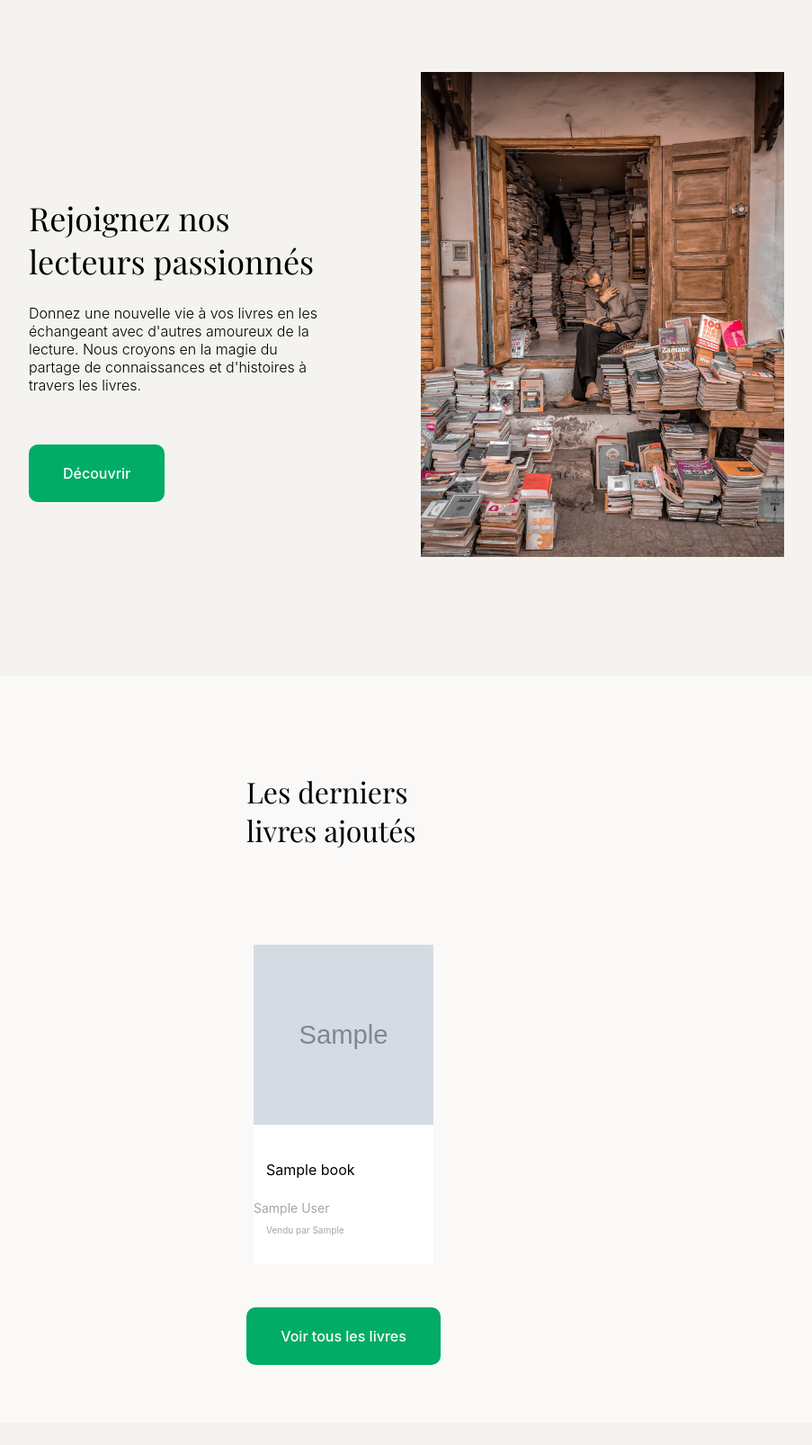
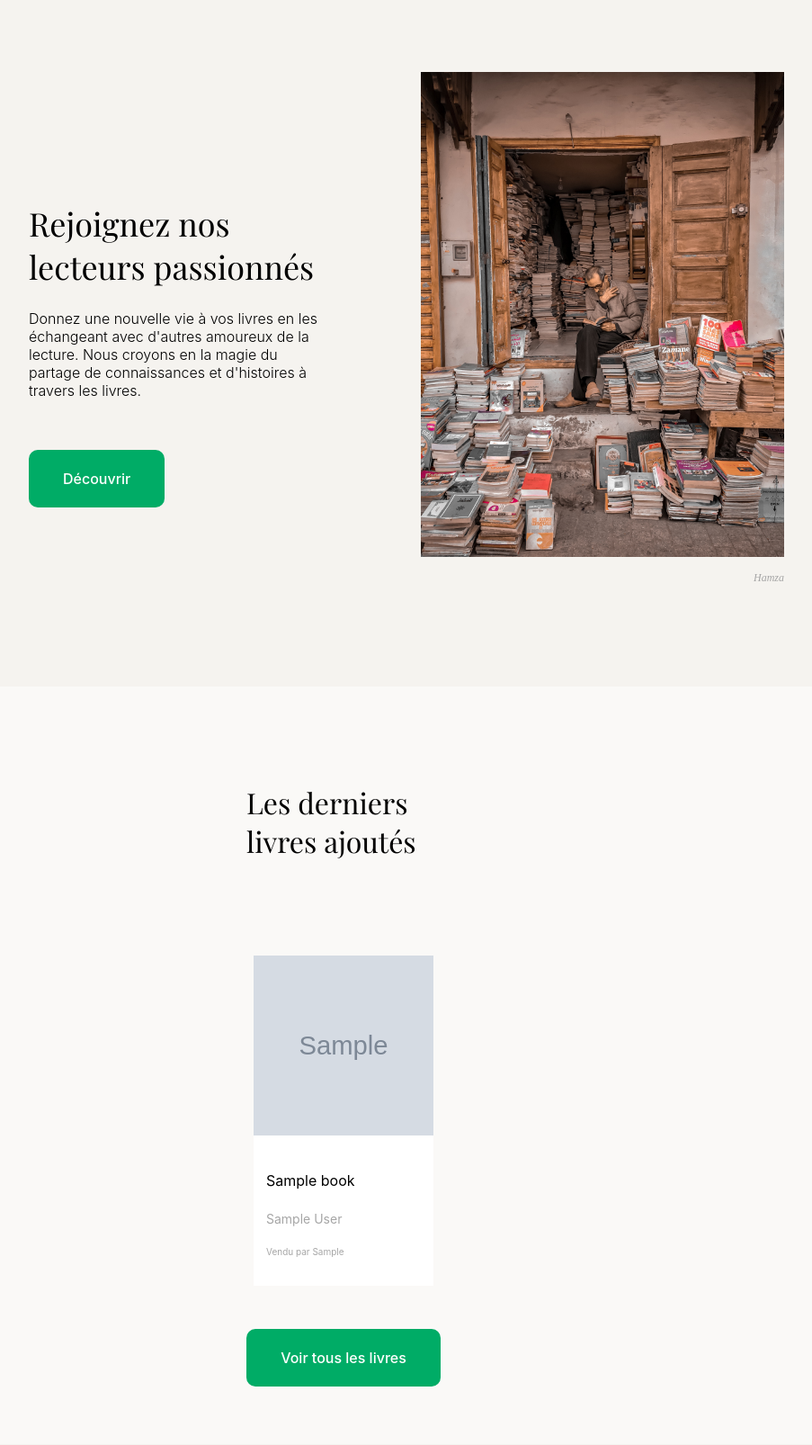
Before and after one commit to GregoryBeylier/projet_web_site_TomTroc, a PHP site: page / in a window 1280 px wide; the page is wider, and only the part inside the window is pictured. Shown: the part 80-1686 px from the top of that part at 90% size, without its empty margins (258-1161 px from the left). Run offline with PHP 8.4, Linux system fonts and the light colour scheme; tables that the repository leaves empty hold one stand-in row (values such as "Sample post"); grey boxes marked "Sample" are stand-in pictures.

Commit message:
feat: home page Hamza credit and various fixes

```diff
--- a/css/Style.css
+++ b/css/Style.css
@@ -102,8 +102,17 @@ a {
 .hero_image img {
   width: 404px;
   height: 539px;
-  padding-bottom: 128px;
+
   padding-top: 80px;
+}
+
+.hero_image_credit {
+    font-style: italic;
+    font-size: 12px;
+    color: #a6a6a6;
+    text-align: right;
+    margin-top: 12px;
+    padding-bottom: 101px;
 }
 
 .btn_decouvrir {
@@ -160,7 +169,7 @@ a {
 }
 
 .book_title {
-  font-family: "inter";
+    font-family: "inter";
   font-size: 16px;
   font-weight: 400;
   padding-left: 14px;
@@ -866,7 +875,7 @@ a {
   margin: 0;
 }
 
-.book_author {
+.book_author_detail {
   color: #a6a6a6;
   font-size: 14px;
   margin: 8px 0;
--- a/views/book/detail.php
+++ b/views/book/detail.php
@@ -23,7 +23,7 @@
         <div class="book_detail_right">
             <div class="book_detail_right_top">
                 <h1><?php echo strip_tags(htmlspecialchars_decode($book->getTitle())); ?></h1>
-                <p class="book_author">par <?php echo strip_tags(htmlspecialchars_decode($book->getAuthor())); ?></p>
+                <p class="book_author_detail">par <?php echo strip_tags(htmlspecialchars_decode($book->getAuthor())); ?></p>
                 <hr>
                 <p class="book_description_label">DESCRIPTION</p>
                 <p class="book_description"><?php echo nl2br(strip_tags(htmlspecialchars_decode($book->getDescription()))); ?></p>
--- a/views/home.php
+++ b/views/home.php
@@ -21,6 +21,7 @@
 
         <div class="hero_image">
             <img src="picture/accueil.png" alt="accueil.png">
+            <p class="hero_image_credit">Hamza</p>
         </div>
     </div>
 
@@ -32,9 +33,9 @@
 
                 <a class="book_card" href="index.php?controller=book&action=detail&id=<?php echo $book->getId(); ?>">
                     <img src="<?php echo $book->getPicture(); ?>" alt="couverture">
-                    <p class="book_title"><?php echo $book->getTitle(); ?></p>
-                    <p class="book_author"><?php echo $book->getAuthor(); ?></p>
-                    <p class="book_user">Vendu par <?php echo $book->getPseudo() ?></p>
+                    <p class="book_title"><?php echo strip_tags(htmlspecialchars_decode($book->getTitle())); ?></p>
+                    <p class="book_author"><?php echo strip_tags(htmlspecialchars_decode($book->getAuthor())); ?></p>
+                    <p class="book_user">Vendu par <?php echo strip_tags(htmlspecialchars_decode($book->getPseudo())); ?></p>
                 </a>
             <?php endforeach; ?>
         </div>
```
